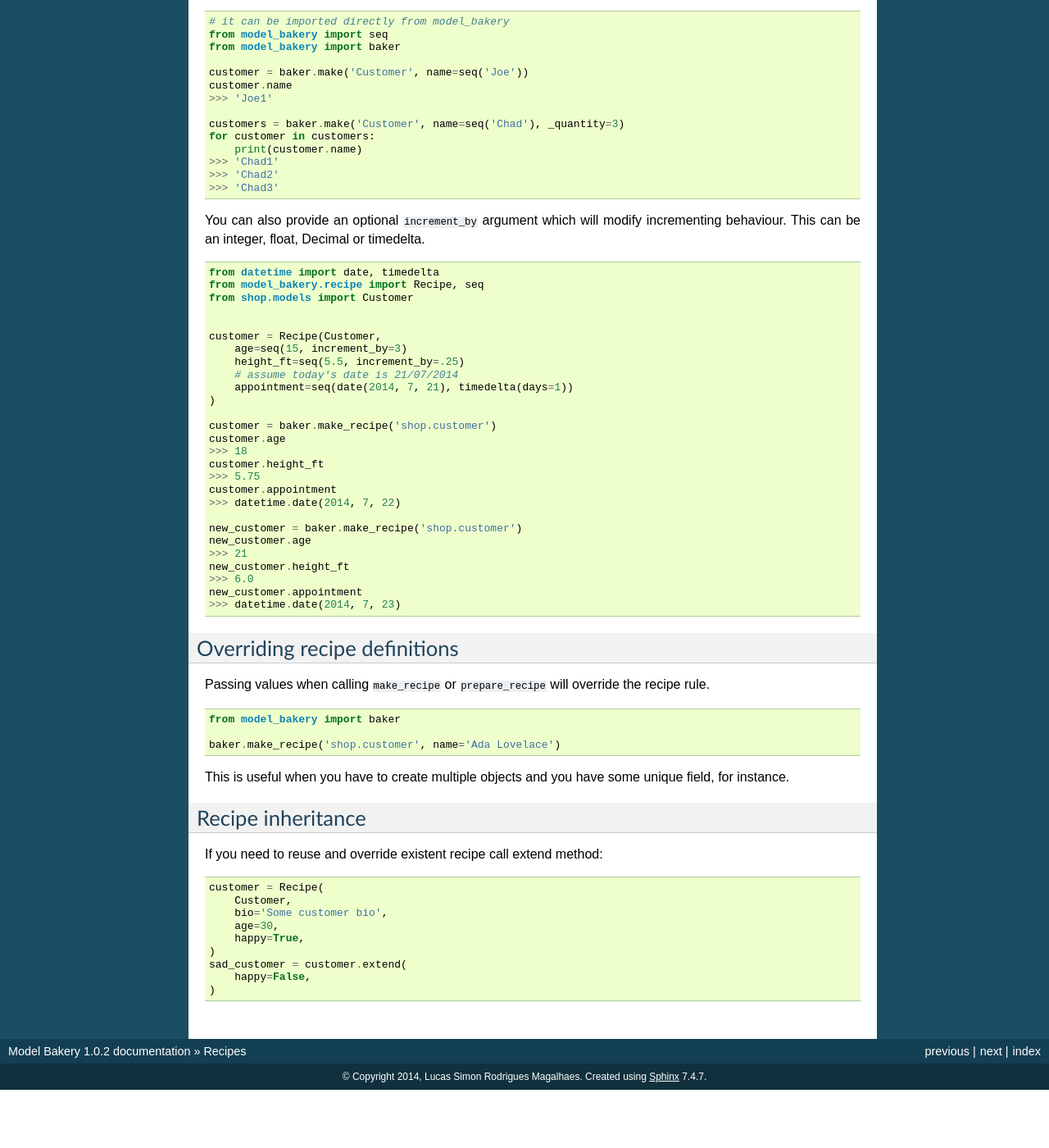
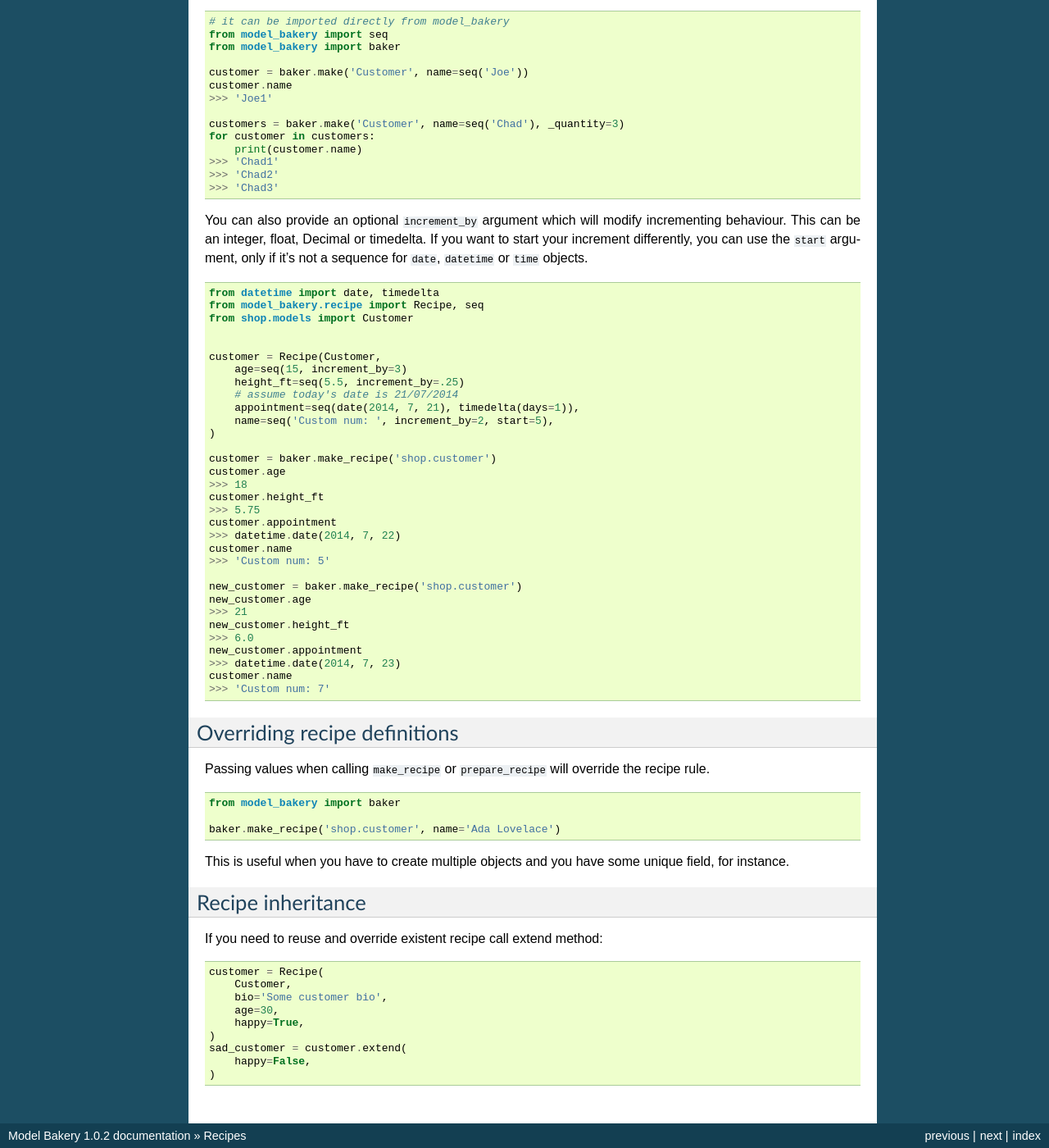
Before and after one commit to model-bakers/model_bakery, a Sphinx documentation site: the page built from docs/source/recipes.rst, in a window 1280 px wide and 1400 px high, scrolled down 3781 px. Shown: the whole window at 82% size. Built offline with Sphinx 7.4.7, drawn with Linux system fonts in a browser that asks for light colours; before the commit the page ends 5110 px from its top, so only the background shows below that.

Commit message:
Update the docs

```diff
--- a/docs/source/recipes.rst
+++ b/docs/source/recipes.rst
@@ -245,7 +245,7 @@ Sequences and iterables can be used not only for recipes, but with ``baker.make`
     >>> 'Chad2'
     >>> 'Chad3'
 
-You can also provide an optional ``increment_by`` argument which will modify incrementing behaviour. This can be an integer, float, Decimal or timedelta.
+You can also provide an optional ``increment_by`` argument which will modify incrementing behaviour. This can be an integer, float, Decimal or timedelta. If you want to start your increment differently, you can use the ``start`` argument, only if it's not a sequence for ``date``, ``datetime`` or ``time`` objects.
 
 .. code-block:: python
 
@@ -259,7 +259,8 @@ You can also provide an optional ``increment_by`` argument which will modify inc
         age=seq(15, increment_by=3)
         height_ft=seq(5.5, increment_by=.25)
         # assume today's date is 21/07/2014
-        appointment=seq(date(2014, 7, 21), timedelta(days=1))
+        appointment=seq(date(2014, 7, 21), timedelta(days=1)),
+        name=seq('Custom num: ', increment_by=2, start=5),
     )
 
     customer = baker.make_recipe('shop.customer')
@@ -269,6 +270,8 @@ You can also provide an optional ``increment_by`` argument which will modify inc
     >>> 5.75
     customer.appointment
     >>> datetime.date(2014, 7, 22)
+    customer.name
+    >>> 'Custom num: 5'
 
     new_customer = baker.make_recipe('shop.customer')
     new_customer.age
@@ -277,6 +280,8 @@ You can also provide an optional ``increment_by`` argument which will modify inc
     >>> 6.0
     new_customer.appointment
     >>> datetime.date(2014, 7, 23)
+    customer.name
+    >>> 'Custom num: 7'
 
 Overriding recipe definitions
 -----------------------------
```
Also changed, not shown: 1 other file.
